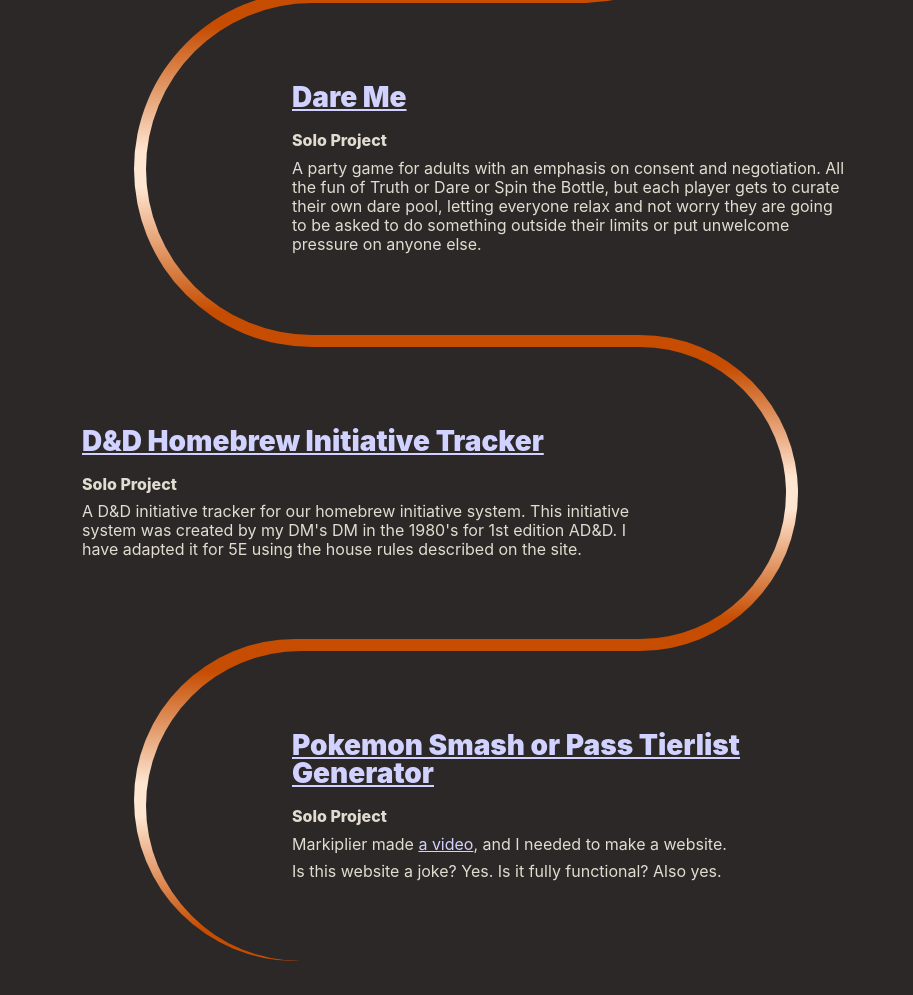
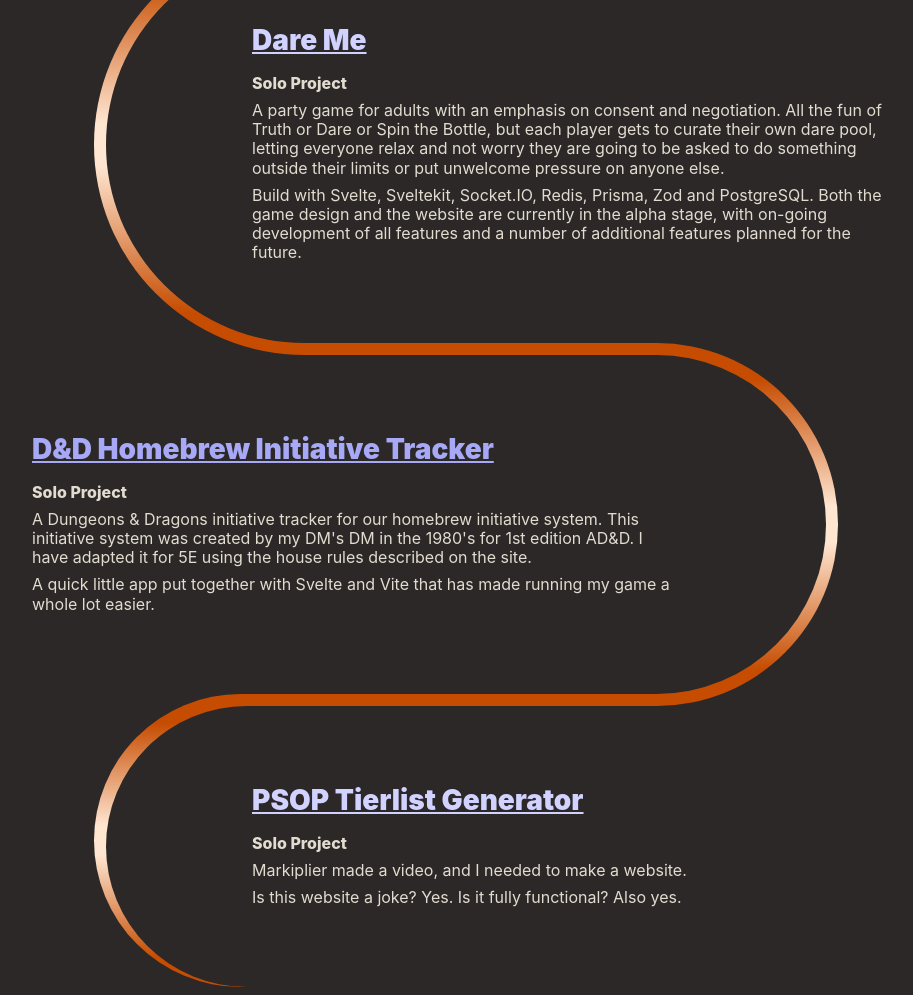
Before and after one commit to virtuous-cat/vcat-portfolio, an Astro site: page / in a window 1280 px wide. Shown: the part 1291-2286 px from the top of the page, without its empty margins (174-1087 px from the left). Before the commit the page ends 2260 px from the top, so only its background shows below. Built offline with nearby package versions, Linux system fonts and the light colour scheme; Astro itself is replaced by a stand-in of ours.

Commit message:
Update copy content

```diff
--- a/src/layouts/Layout.astro
+++ b/src/layouts/Layout.astro
@@ -14,7 +14,13 @@
 		<meta charset="UTF-8" />
 		<meta name="description" content="Astro description" />
 		<meta name="viewport" content="width=device-width" />
-		<link rel="icon" type="image/svg+xml" href="/favicon.svg" />
+<link rel="apple-touch-icon" sizes="180x180" href="/apple-touch-icon.png">
+<link rel="icon" type="image/png" sizes="32x32" href="/favicon-32x32.png">
+<link rel="icon" type="image/png" sizes="16x16" href="/favicon-16x16.png">
+<link rel="manifest" href="/site.webmanifest">
+<link rel="mask-icon" href="/safari-pinned-tab.svg" color="#5bbad5">
+<meta name="msapplication-TileColor" content="#2b5797">
+<meta name="theme-color" content="#2b2827">
 		<meta name="generator" content={Astro.generator} />
 		<title>{title}</title>
 	</head>
--- a/src/pages/index.astro
+++ b/src/pages/index.astro
@@ -80,6 +80,7 @@
 					role='Solo Project'
 				>
 				<p>A party game for adults with an emphasis on consent and negotiation. All the fun of Truth or Dare or Spin the Bottle, but each player gets to curate their own dare pool, letting everyone relax and not worry they are going to be asked to do something outside their limits or put unwelcome pressure on anyone else.</p>
+				<p>Build with Svelte, Sveltekit, Socket.IO, Redis, Prisma, Zod and PostgreSQL. Both the game design and the website are currently in the alpha stage, with on-going development of all features and a number of additional features planned for the future.</p>
 				</Card>
 
 			</li>
@@ -91,20 +92,21 @@
 					title="D&D Homebrew Initiative Tracker"
 					role='Solo Project'
 				>
-			<p>A D&D initiative tracker for our homebrew initiative system. This initiative system was created by my DM's DM in the 1980's for 1st
+			<p>A Dungeons & Dragons initiative tracker for our homebrew initiative system. This initiative system was created by my DM's DM in the 1980's for 1st
         edition AD&D. I have adapted it for 5E using the house rules described on the site.</p>
+			<p>A quick little app put together with Svelte and Vite that has made running my game a whole lot easier.</p>
 			</Card>
 			</li>
 			<li class="right">
 				<Card
 					last='last'
 					borderSide='left'
-					href="https://pokesmash.neocities.org/"
+					href="https://github.com/virtuous-cat/psop-tierlist-generator"
 					githubLink='https://github.com/virtuous-cat/psop-tierlist-generator'
-					title="Pokemon Smash or Pass Tierlist Generator"
+					title="PSOP Tierlist Generator"
 					role='Solo Project'
 				>
-				<p>Markiplier made <a href="https://www.youtube.com/watch?v=gys9oDZj-MY">a video</a>, and I needed to make a website.</p>
+				<p>Markiplier made a video, and I needed to make a website.</p>
 				<p>Is this website a joke? Yes. Is it fully functional? Also yes.</p>
 				</Card>
 			</li>
@@ -115,7 +117,7 @@
 <style>
 	main {
 		margin-inline: auto;
-		max-width: 800px;
+		max-width: 900px;
 	}
 	.astro-a {
 		position: absolute;
--- a/src/styles/global.css
+++ b/src/styles/global.css
@@ -82,14 +82,15 @@
 /* Variables */
 
 :root {
-  --background-color: hsl(15, 5%, 16%);
+  --background-color: #2b2827;
   /* --background-color: hsl(12, 12.8%, 7.6%); */
   --text-color: hsl(39, 24%, 85%);
   --text-brighter: hsl(0, 11%, 85%);
-  --accent-color-lighter: hsl(23, 87%, 54%);
-  --accent-color: hsl(23, 99%, 39%);
+  --accent-color-lighter: rgb(240, 114, 36);
+  --accent-color: rgb(198, 76, 1);
   --accent-color-darker: hsl(19, 64%, 42%);
   --pop-color: hsl(239, 100%, 91%);
+  --pop-color-darker: hsl(239, 82%, 81%);
   --strip-gradient-top: linear-gradient(
     to bottom,
     hsl(23, 87%, 54%, 0) 0%,
@@ -140,3 +141,7 @@
 a {
   color: var(--pop-color);
 }
+
+a:visited {
+  color: var(--pop-color-darker);
+}
```
